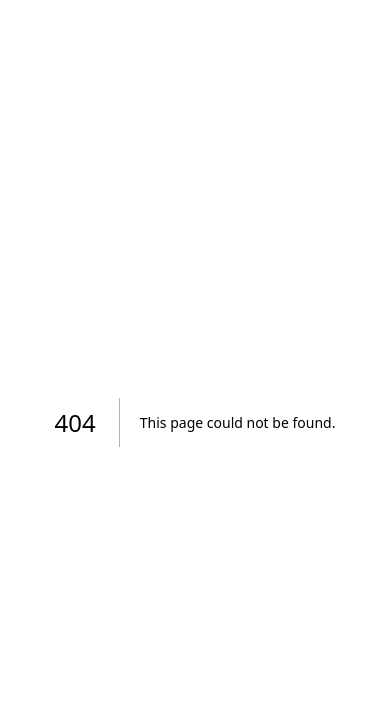
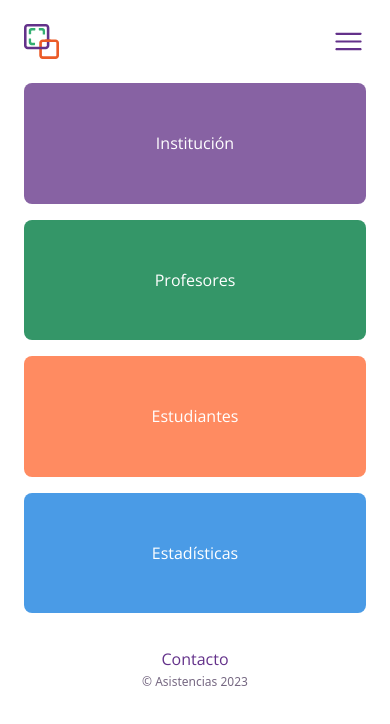
Before and after one commit to sync-ideas/project-frontend, a Next.js app: page /home in a window 390 px wide. Before the commit this address had no page. Shown: the top 724 px of the page. Built offline with nearby package versions, Linux system fonts and the light colour scheme.

Commit message:
[FEAT] created page, with styles and responsive

```diff
--- /dev/null
+++ b/src/app/components/Cards.tsx
@@ -0,0 +1,48 @@
+"use client";
+
+import React from "react";
+import { useRouter } from "next/navigation";
+interface CardsProps {}
+
+const Cards: React.FC<CardsProps> = (props) => {
+  const router = useRouter();
+
+  return (
+    <div className=" text-white flex justify-center items-center flex-col space-y-4 px-[24px] pb-[24px] md:px-[32px] xl:items-stretch xl:flex-row xl:space-y-0 xl:space-x-4 xl:px-[120px]">
+      <div
+        className="w-full h-[120.5px] md:h-[248.75px] xl:w-1/4 xl:h-[569px] bg-purple-card rounded-lg flex items-center justify-center cursor-pointer transition-all duration-300 ease-in-out hover:text-xl hover:scale-100 hover:opacity-75 px-[20px] py-[10px]"
+        onClick={() => router.push("/institucion")}
+      >
+        <div className="text-center">
+          <a>Institución</a>
+        </div>
+      </div>
+      <div
+        className="w-full h-[120.5px] md:h-[248.75px] xl:w-1/4 xl:h-[569px] bg-green-card rounded-lg flex items-center justify-center cursor-pointer transition-all duration-300 ease-in-out hover:text-xl hover:scale-100 hover:opacity-75 px-[20px] py-[10px]"
+        onClick={() => router.push("/profesores")}
+      >
+        <div className="text-center">
+          <a>Profesores</a>
+        </div>
+      </div>
+      <div
+        className="w-full h-[120.5px] md:h-[248.75px] xl:w-1/4 xl:h-[569px] bg-orange-card rounded-lg flex items-center justify-center cursor-pointer transition-all duration-300 ease-in-out hover:text-xl hover:scale-100 hover:opacity-75 px-[20px] py-[10px]"
+        onClick={() => router.push("/estudiantes")}
+      >
+        <div className="text-center">
+          <a>Estudiantes</a>
+        </div>
+      </div>
+      <div
+        className="w-full h-[120.5px] md:h-[248.75px] xl:w-1/4 xl:h-[569px] bg-blue-card rounded-lg flex items-center justify-center cursor-pointer transition-all duration-300 ease-in-out hover:text-xl hover:scale-100 hover:opacity-75 px-[20px] py-[10px]"
+        onClick={() => router.push("/estadisticas")}
+      >
+        <div className="text-center">
+          <a>Estadísticas</a>
+        </div>
+      </div>
+    </div>
+  );
+};
+
+export default Cards;
--- a/src/app/components/navbar.tsx
+++ b/src/app/components/navbar.tsx
@@ -110,7 +110,7 @@ const NavBar: React.FC<NavBarProps> = () => {
             )}
 
             {!isSmallScreen && (
-                <div className="w-full md:px-[120px] py-[24px]">
+                <div className="w-full md:px-[120px] py-[16px]">
                     <div className="flex justify-between">
                         <Image
                             className=""
@@ -119,7 +119,7 @@ const NavBar: React.FC<NavBarProps> = () => {
                             height={35}
                             alt="Logo"
                         />
-                        <div className="flex md:w-[600px] justify-around align-center py-2 px-6 p-8">
+                        <div className="flex md:w-[600px] justify-end align-center py-2 space-x-12">
                             <LinkComponent
                                 text="Institución"
                                 textColor="black"
--- /dev/null
+++ b/src/app/home/page.tsx
@@ -0,0 +1,17 @@
+import React from "react";
+import Footer from "../components/Footer";
+import NavBar from "../components/navbar";
+import Cards from "../components/Cards";
+interface HomeProps {}
+
+const Home: React.FC<HomeProps> = (props) => {
+  return (
+    <div>
+      <NavBar />
+      <Cards />
+      <Footer />
+    </div>
+  );
+};
+
+export default Home;
```
